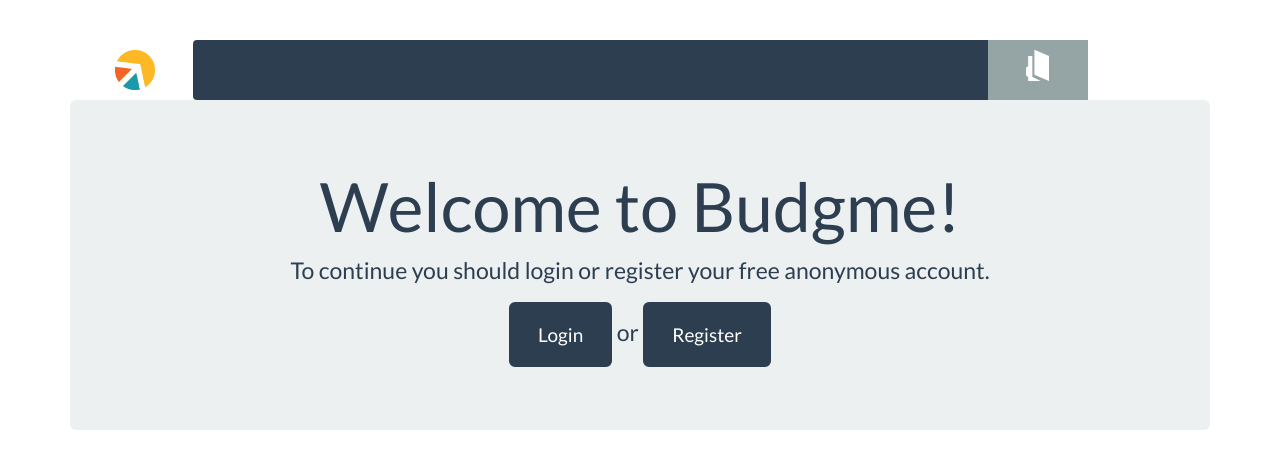
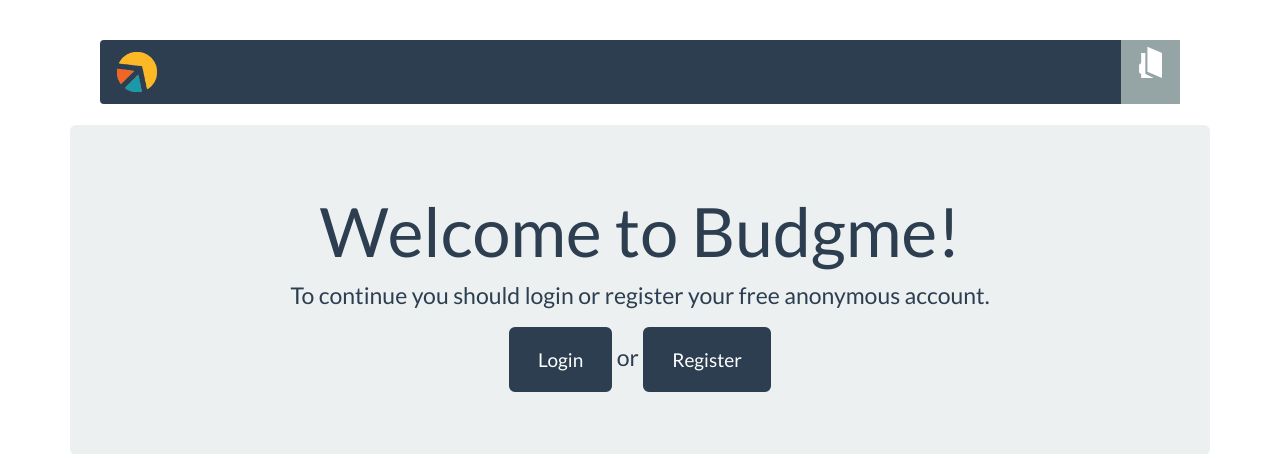
Before and after one commit to psvprogrammer/budgme, a Django app: page / in a window 1280 px wide. Shown: the top 454 px of the page. Run offline with Django 3.2, Linux system fonts and the light colour scheme; some libraries are stand-ins or nearby versions.

Commit message:
unauthorized menu

```diff
--- a/budgme/templates/budgme/login.html
+++ b/budgme/templates/budgme/login.html
@@ -56,6 +56,6 @@
 {% block scripts %}
 
     {% load staticfiles %}
-<script src="{% static 'budgme/jquery.validate.min.js' %}"></script>
+<script src="{% static 'budgme/ jquery.validate.min.js' %}"></script>
 
 {% endblock %}
--- a/budgme/templates/budgme/menu/unauthorized_menu.html
+++ b/budgme/templates/budgme/menu/unauthorized_menu.html
@@ -1,17 +1,18 @@
 {% load staticfiles %}
 <div class="container-fluid">
-  <div class="col-lg-1 hidden-md"><!-- ZERO DIV WITH LOGO -->
-    <a href="/" class="navbar-brand custom-brand-logo logo-style">
-        <img src="{% static 'budgme/budgme_logo_big.png' %}">
-    </a>
-  </div>
-  <div class="col-12 col-lg-10">
-    <nav class="navbar navbar-default" style="margin: 0px;">
-        <div style="float: right; width: 100px;"><!-- "Login button" -->
-            <div class="btn-group-justified">
-              <a href="/login" class="btn btn-default btn-rectangle" style="height: 60px;"><span class="glyphicon glyphicon-folder-open gly-rotate-270" style="font-size: 25px;"></span></a>
+  <div class="col-xs-12">
+    <nav class="navbar navbar-default">
+        <div class="row">
+            <div class="col-xs-6" style="text-align: left; margin-top: 10px;">
+                <a href="/" class="btn btn-inverse logo-style">
+                    <img src="{% static 'budgme/budgme_logo_big.png' %}">
+                </a>
             </div>
-
+            <div class="col-xs-6" style="text-align: right;">
+                <div class="btn-group">
+                  <a href="{% url 'login' %}" class="btn btn-default btn-rectangle" style="height: 64px;"><span class="glyphicon glyphicon-folder-open gly-rotate-270" style="font-size: 25px;"></span></a>
+                </div>
+            </div>
         </div>
     </nav>
   </div>
--- a/budgme/urls.py
+++ b/budgme/urls.py
@@ -24,6 +24,7 @@
 from datetime import datetime
 from budgme import views
 from budgme.forms import CustomAuthenticationForm, CustomPasswordChangeForm
+from django.utils.translation import ugettext_lazy as _
 
 urlpatterns = [
     url(r'^admin/', admin.site.urls),
@@ -35,7 +36,7 @@
             'authentication_form': CustomAuthenticationForm,
             'extra_context':
                 {
-                    'title': 'Залогуйтеся, будь ласка',
+                    'title': _('Login, please'),
                     'year': datetime.now().year,
                 }
         }, name='login'),
@@ -49,7 +50,7 @@
             'password_change_form': CustomPasswordChangeForm,
             'extra_context':
                 {
-                    'title': 'Ви можете змінити Ваш пароль'
+                    'title': _('You can change your password')
                 }
         }, name='password_change'),
     url(r'^password_change/done/$', password_change_done,
```
